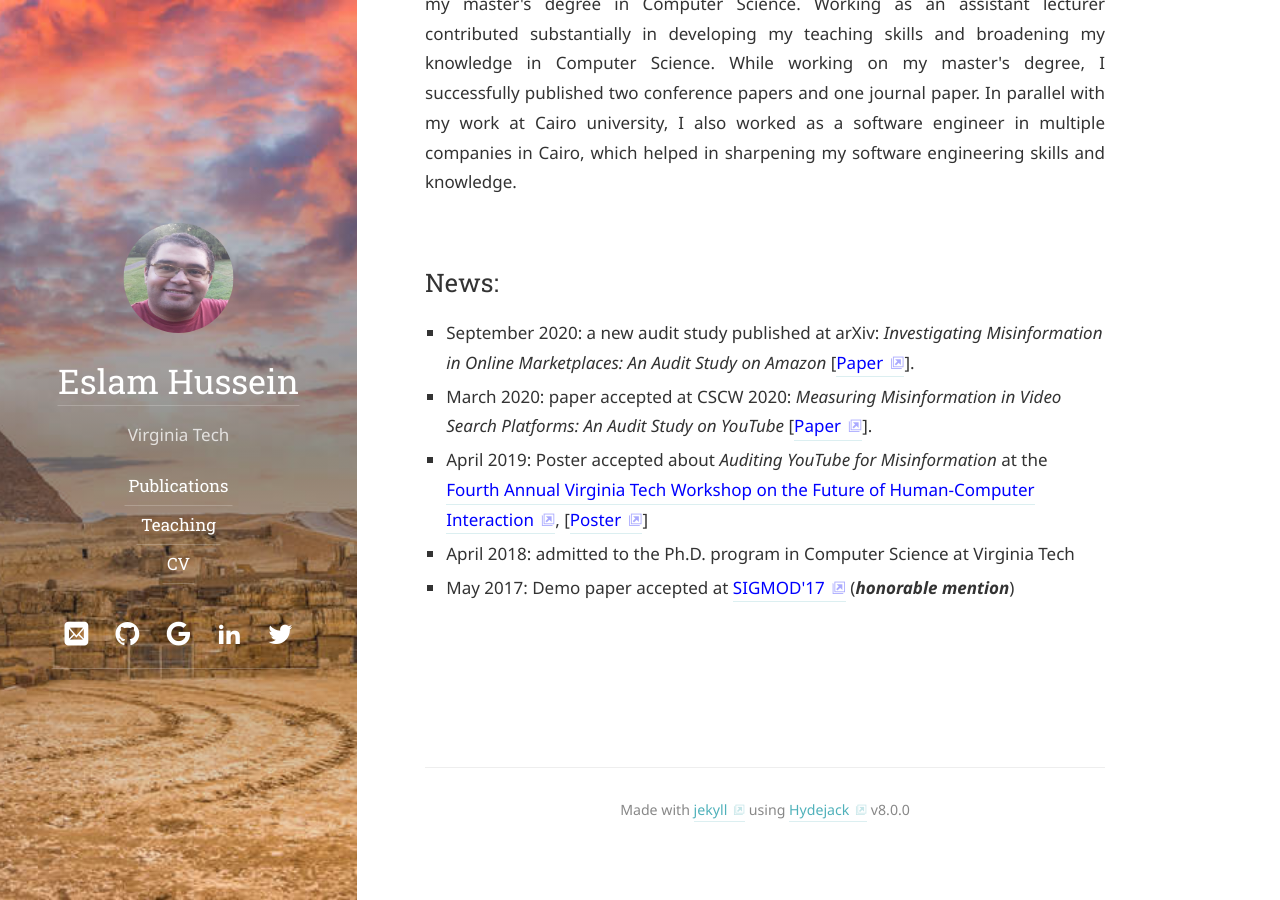
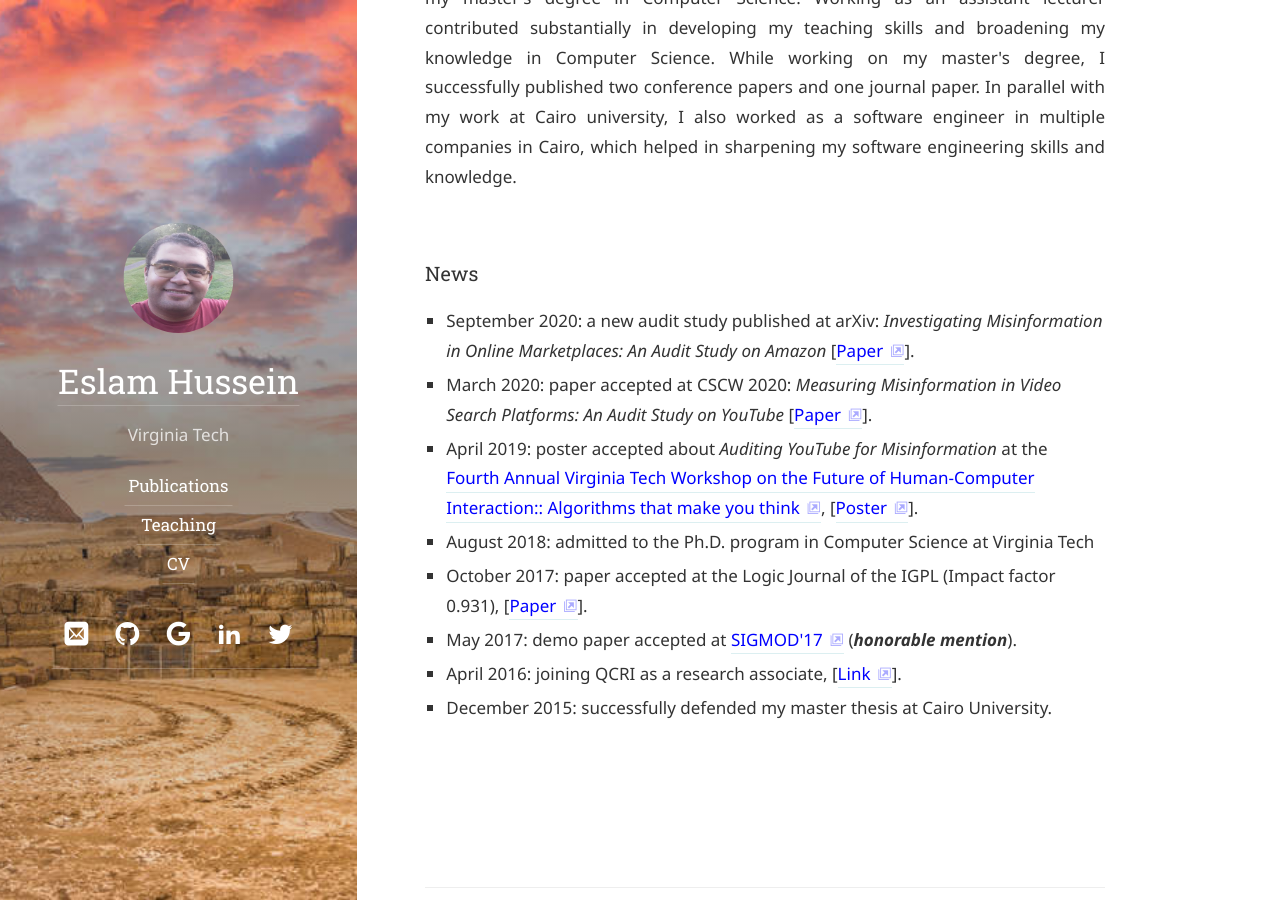
Before and after one commit to EslamAli86/eslamali86.github.io, a Jekyll site: the page built from index.md, in a window 1280 px wide and 900 px high, scrolled down 551 px. Built offline with Jekyll 4.4.1, drawn with Linux system fonts in a browser that asks for light colours; some web fonts are replaced.

Commit message:
Updating homepage

```diff
--- a/index.md
+++ b/index.md
@@ -7,14 +7,17 @@ cover: false
 <p align="justify">Hi, my name is Eslam Hussein. I am a PhD student at the department of Computer Science at Virginia Tech. My advisor is professor <a href="http://people.cs.vt.edu/hdardiry/">Hoda Eldardiry</a>. My research interests are in the broad areas of social computing, natural language processing and machine learning.</p>
 
 
-## Experience
+### Experience
 <p align="justify">Before I joined Virginia Tech, I worked as a research associate at <a href="https://www.hbku.edu.qa/en/staff/eslam-ali-hassan-hussein">Qatar Compuing Reseach Institute</a>, where I worked on graph analytics and search problems, and I published a demo paper at <a href="https://sigmod.org/sigmod-awards/sigmod-best-demonstration-award/">SIGMOD'17</a> (<b><i>honorable mention</i></b>). Before I join QCRI, I worked as an assistant lecturer for eight years at Cairo University where I obtained my master's degree in Computer Science. Working as an assistant lecturer contributed substantially in developing my teaching skills and broadening my knowledge in Computer Science. While working on my master's degree, I successfully published two conference papers and one journal paper. In parallel with my work at Cairo university, I also worked as a software engineer in multiple companies in Cairo, which helped in sharpening my software engineering skills and knowledge.</p>
 
-## News:
+### News
 <ul>
 <li style="list-style-type:square">September 2020: a new audit study published at arXiv: <i>Investigating Misinformation in Online Marketplaces: An Audit Study on Amazon</i> [<a href="https://arxiv.org/abs/2009.12468" style="color:blue">Paper</a>].</li>
 <li style="list-style-type:square">March 2020: paper accepted at CSCW 2020: <i>Measuring Misinformation in Video Search Platforms: An Audit Study on YouTube</i> [<a href="https://doi.org/10.1145/3392854" style="color:blue">Paper</a>].</li>
-<li style="list-style-type:square">April 2019: Poster accepted about <i>Auditing YouTube for Misinformation</i> at the <a href="https://wordpress.cs.vt.edu/algorithmsworkshop/graduate-student-posters/" style="color:blue">Fourth Annual Virginia Tech Workshop on the Future of Human-Computer Interaction</a>, [<a href="https://eslamali86.github.io/pdfs/posters/Algorithms_workshop_Eslam_Hussin.pdf" style="color:blue">Poster</a>]</li>
-<li style="list-style-type:square">April 2018: admitted to the Ph.D. program in Computer Science at Virginia Tech </li>
-<li style="list-style-type:square">May 2017: Demo paper accepted at <a href="https://sigmod.org/sigmod-awards/sigmod-best-demonstration-award/" style="color:blue">SIGMOD'17</a>  (<i><b>honorable mention</b></i>)</li>
+<li style="list-style-type:square">April 2019: poster accepted about <i>Auditing YouTube for Misinformation</i> at the <a href="https://wordpress.cs.vt.edu/algorithmsworkshop/graduate-student-posters/" style="color:blue">Fourth Annual Virginia Tech Workshop on the Future of Human-Computer Interaction:: Algorithms that make you think</a>, [<a href="https://eslamali86.github.io/pdfs/posters/Algorithms_workshop_Eslam_Hussin.pdf" style="color:blue">Poster</a>].</li>
+<li style="list-style-type:square">August 2018: admitted to the Ph.D. program in Computer Science at Virginia Tech </li>
+<li style="list-style-type:square">October 2017: paper accepted at the Logic Journal of the IGPL (Impact factor 0.931), [<a href="https://academic.oup.com/jigpal/article/25/6/902/4565815" style="color:blue">Paper</a>].</li>
+<li style="list-style-type:square">May 2017: demo paper accepted at <a href="https://sigmod.org/sigmod-awards/sigmod-best-demonstration-award/" style="color:blue">SIGMOD'17</a>  (<i><b>honorable mention</b></i>).</li>
+<li style="list-style-type:square">April 2016: joining QCRI as a research associate, [<a href="https://www.hbku.edu.qa/en/staff/eslam-ali-hassan-hussein" style="color:blue">Link</a>].</li>
+<li style="list-style-type:square">December 2015: successfully defended my master thesis at Cairo University.</li>
 </ul>
```
